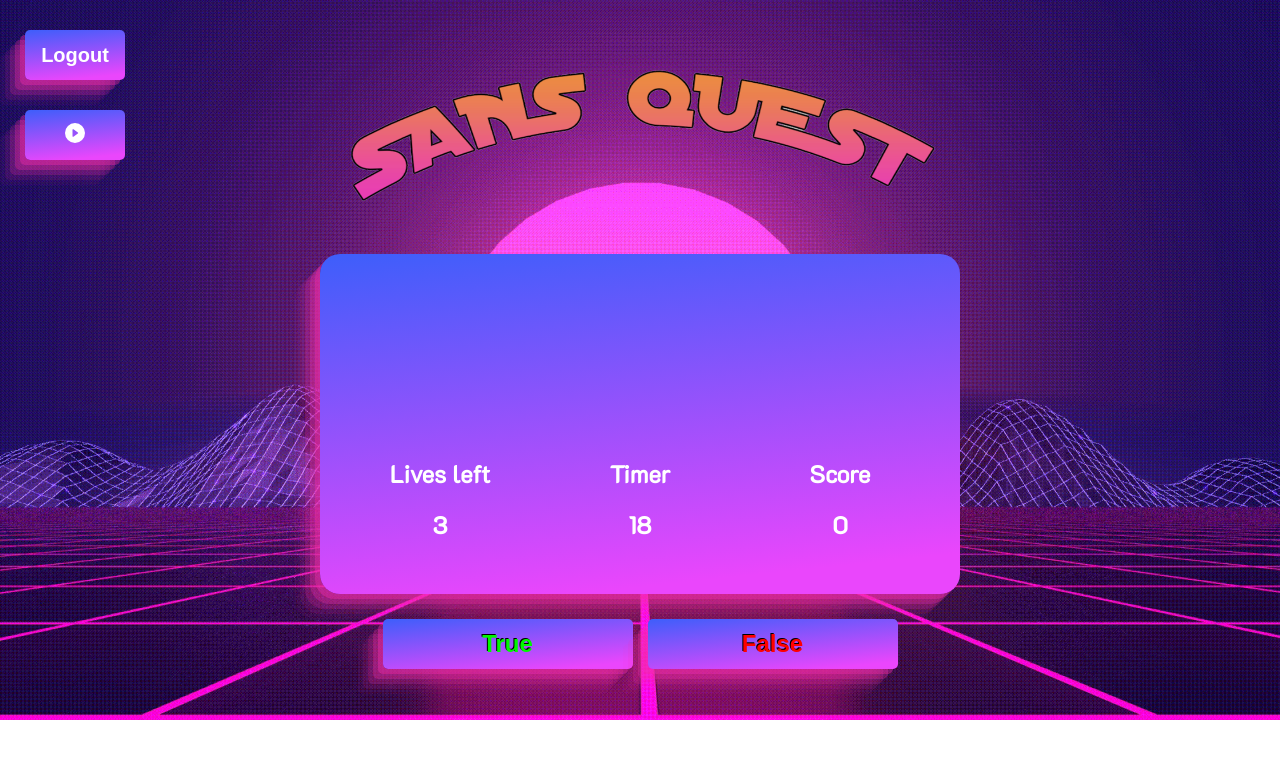
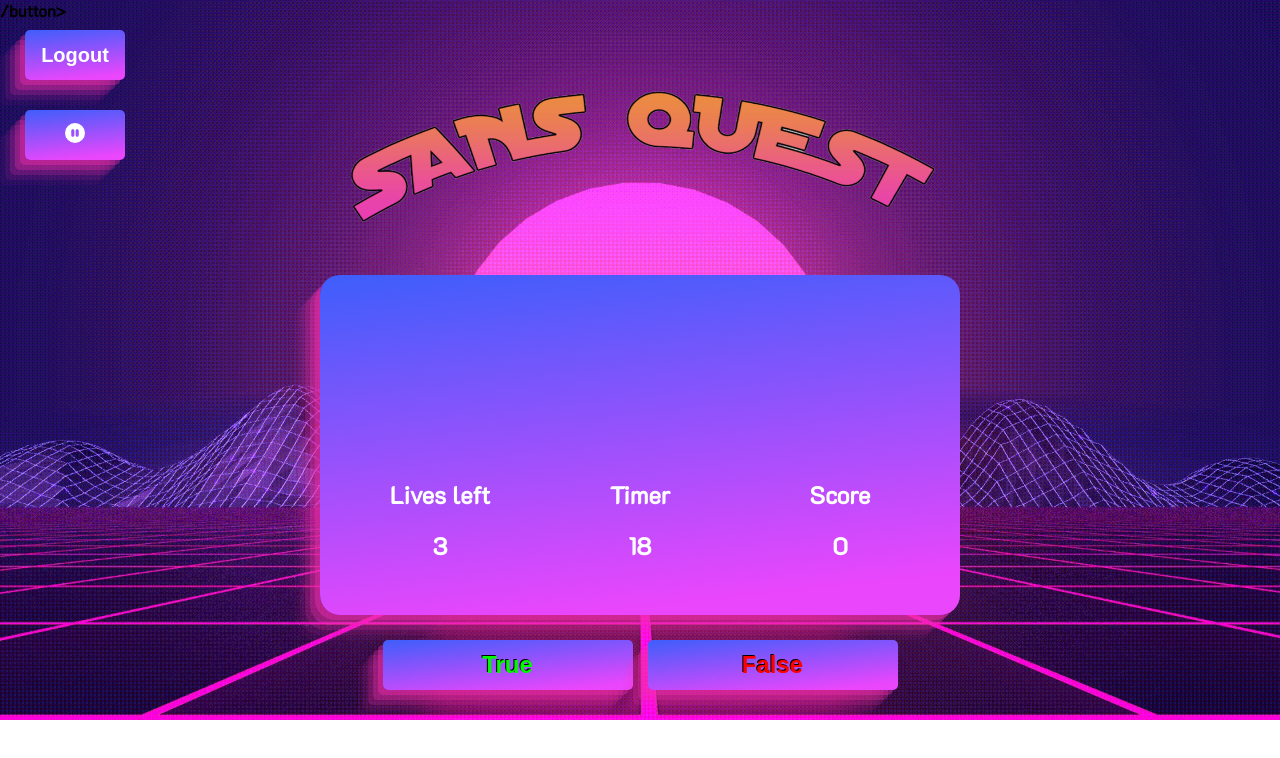
Before and after one commit to sativv/js-RPG-group-assignment, a React (Create React App) app: page /game in a window 1280 px wide. Both pictures are taken after a click on the button 75 px from the left and 135 px from the top of the page. Shown: the top 758 px of the page. Built offline with nearby package versions, Linux system fonts and the light colour scheme; no server answers.

Commit message:
add play and stop button for bg music

```diff
--- a/src/components/bgmusic.js
+++ b/src/components/bgmusic.js
@@ -1,13 +1,28 @@
 import { useState, } from "react";
-import { BsFillPlayCircleFill, BsPlay } from "react-icons/bs";
+import { BsFillPlayCircleFill, BsFillPauseCircleFill } from "react-icons/bs";
 
 const Bgmusic = () => {
     const [audioB, setAudioB] = useState(new Audio("./audio/bgmusic.mp3"));
+    const [playState, setPlayState] = useState("pause");
+    const [iconState, setIconState] = useState(<BsFillPlayCircleFill />)
+
+    const playMusic = () => {
+
+    if(playState === "pause") {
+        audioB.play();
+        setPlayState("play");
+        setIconState(<BsFillPauseCircleFill />)
+    } else {
+        audioB.pause();
+        setPlayState("pause");
+        setIconState(<BsFillPlayCircleFill />)
+    }
+};
     return (
         <>
-        <button className="signup-btn sound" onClick={() => audioB.play()}>
-        <BsFillPlayCircleFill />
-        </button>
+        <button className="signup-btn sound" onClick={() => playMusic()}>
+            {iconState}
+        </button>/button>
       </>
 
     );
--- a/src/components/gameover.jsx
+++ b/src/components/gameover.jsx
@@ -11,9 +11,9 @@ const Gameover = ({ trigger, score }) => {
         <h1 className="go__head__text go_text">Game Over!</h1>
         <h2 className="go__head__text">Your score: {score}</h2>
         <Link to ="/startGame">
-        <button className="form-btn">
-          Restart
-        </button>
+          <button className="form-btn">
+            Restart
+          </button>
         </Link>
 
       </div>
```
